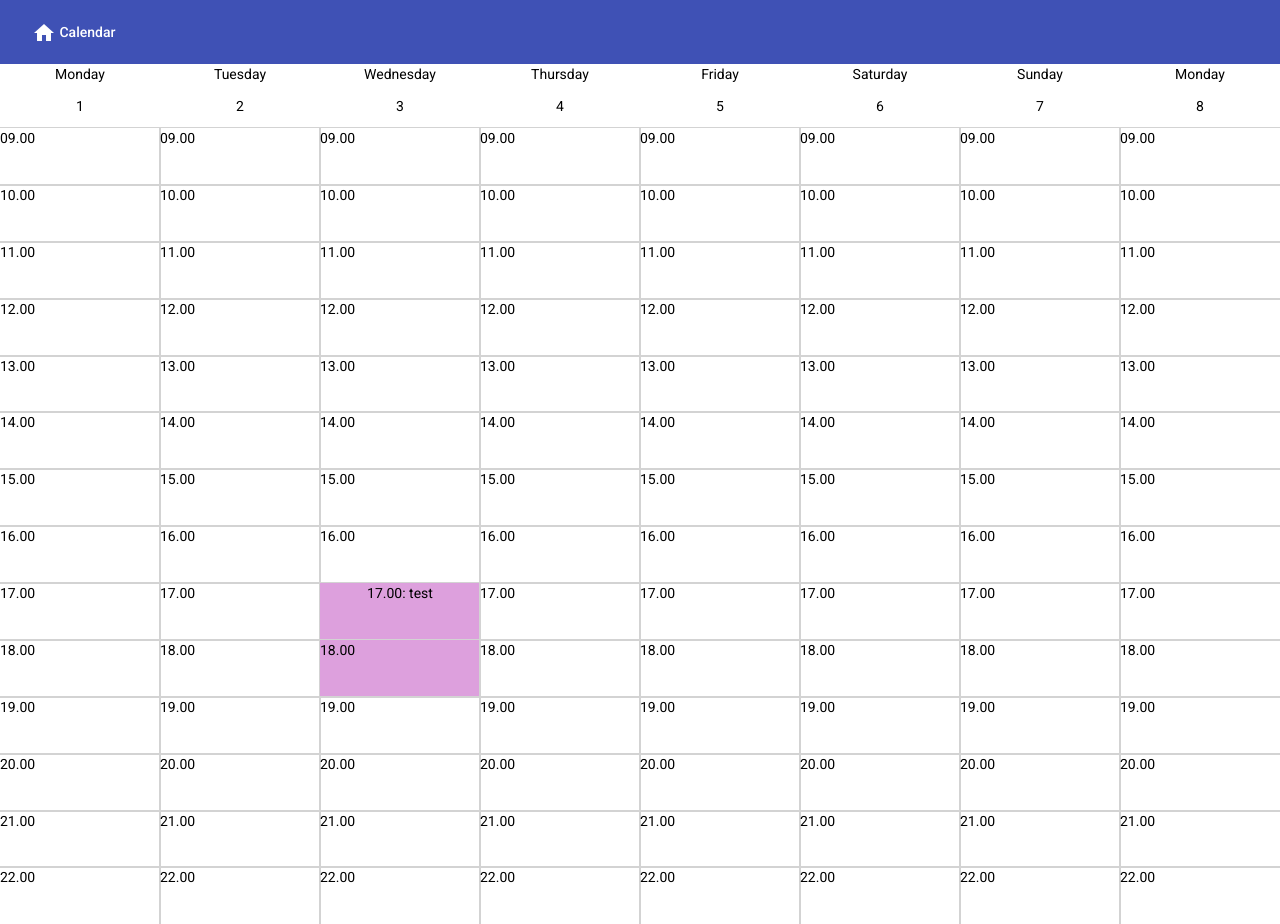
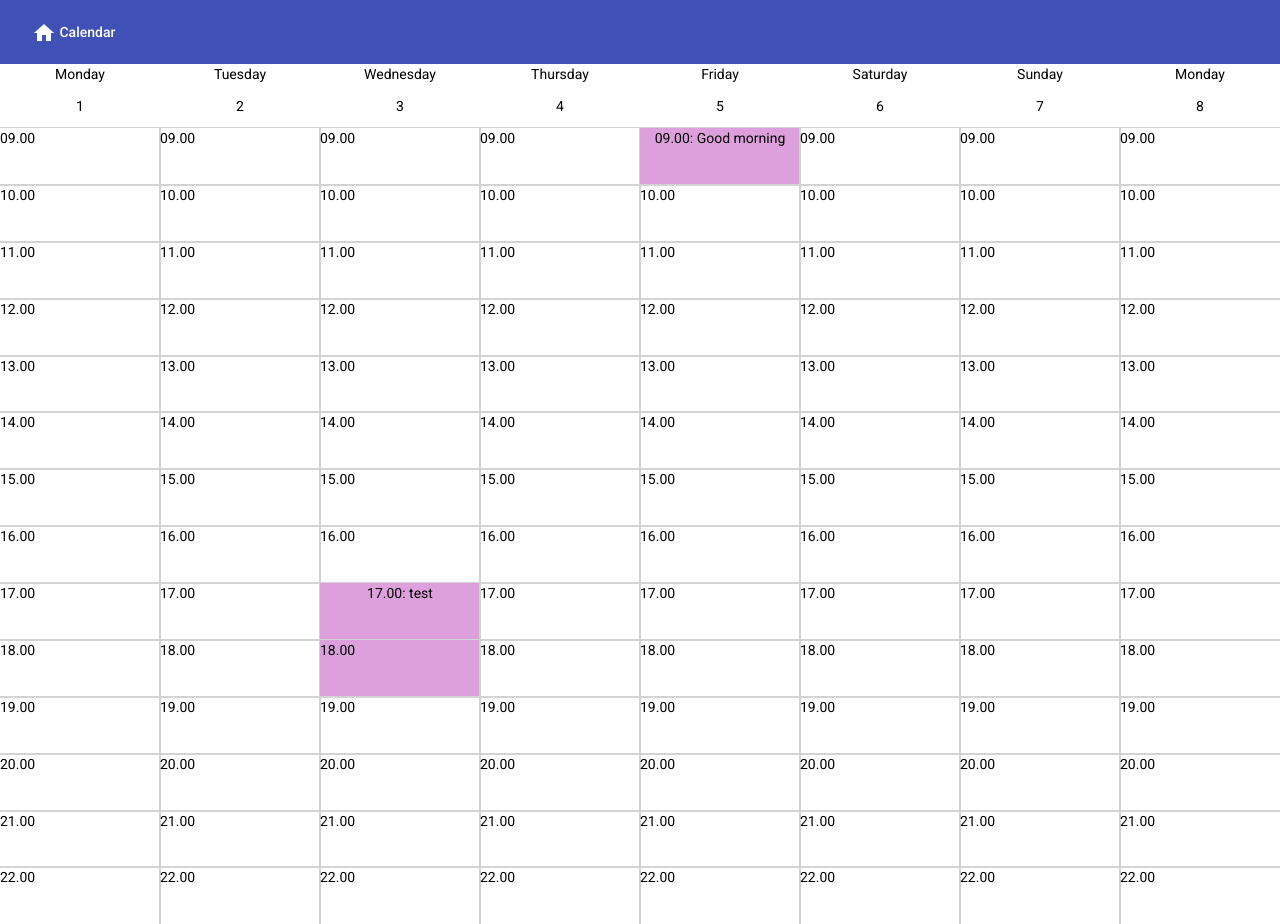
Before and after one commit to Toast-Trotzig/CalendarApp, an Angular app: page / in a window 1280 px wide. Built offline with nearby package versions, Linux system fonts and the light colour scheme.

Commit message:
test meeting fix

```diff
--- a/src/app/component/calendar/calendar.component.css
+++ b/src/app/component/calendar/calendar.component.css
@@ -28,7 +28,6 @@
 .meeting {
   position: absolute;
   width: 100%;
-  height: calc(100%*2);
   background: plum;
   display: flex;
   align-content: center;
--- a/src/app/component/calendar/calendar.component.html
+++ b/src/app/component/calendar/calendar.component.html
@@ -5,7 +5,7 @@
     <p>{{day.date | date: 'd'}}</p>
     <div *ngFor="let temp of day.timestamp" class="blocks">
       <p>{{temp.time}}</p>
-      <div *ngIf="temp.meeting" class="meeting">
+      <div *ngIf="temp.meeting" class="meeting" style="height: calc(100%*{{temp.meeting.multiplier}})">
         {{temp.time}}: {{temp.meeting.name}}
       </div>
     </div>
--- a/src/app/component/calendar/calendar.component.ts
+++ b/src/app/component/calendar/calendar.component.ts
@@ -30,8 +30,7 @@ export class CalendarComponent implements OnInit {
     const fday = today.getDate() - today.getDay() + (today.getDay() === 0 ? -6 : 1);
     const date = new Date(today.setDate(fday));
     const testmeeting = Object.assign({}, this.meeting);
-    testmeeting.name = 'test';
-    testmeeting.multiplier = 2;
+    const tstmeeting = Object.assign({}, this.meeting);
 
     for (let i = 0; i < 8; i++) {
       const tmp = JSON.parse(JSON.stringify(this.timestamps));
@@ -41,8 +40,12 @@ export class CalendarComponent implements OnInit {
       this.days.push(temp);
     }
 
-    console.log(this.timestamps);
+    testmeeting.name = 'test';
+    testmeeting.multiplier = 2;
     this.days[2].timestamp[8].meeting = testmeeting;
+    tstmeeting.name = 'Good morning';
+    tstmeeting.multiplier = 1;
+    this.days[4].timestamp[0].meeting = tstmeeting;
     console.log(this.days);
   }
 
```
